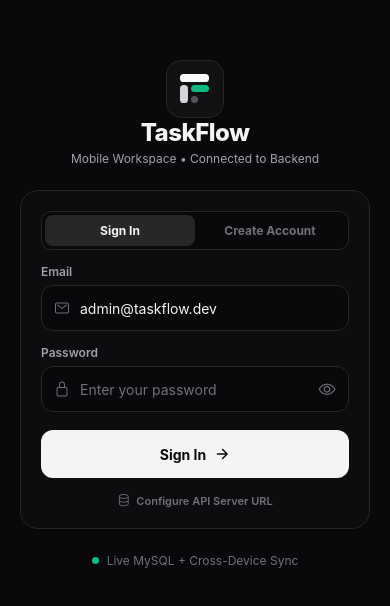
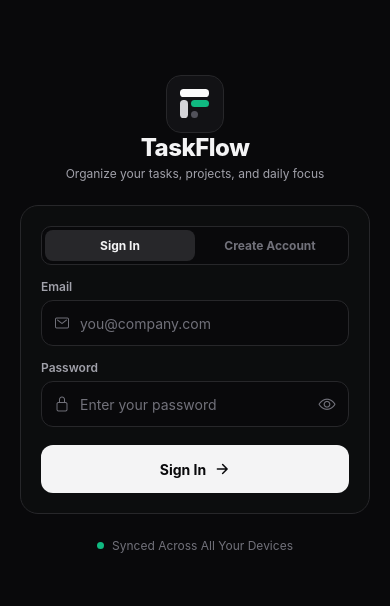
Before and after one commit to Xerman09/task-management-mobile, a React Native app: screen / in a window 390 px wide. Shown: the part 108-714 px from the top of the page. Built offline with nearby package versions, Linux system fonts and the light colour scheme.

Commit message:
chore(mobile): remove technical/developer hints from mobile UI copy

```diff
--- a/App.tsx
+++ b/App.tsx
@@ -550,7 +550,7 @@ function AppContent() {
     onOpenTools: (tab: WorkspaceToolTab) => setToolsTab(tab),
     onRefreshSync: () => {
       void loadWorkspaceData(true);
-      showToast('Synced with backend');
+      showToast('Workspace synced');
     },
     onRequestLogout: () => {
       setConfirmState({
@@ -647,7 +647,7 @@ function AppContent() {
                     style={styles.liveSyncPill}
                     onPress={() => {
                       void loadWorkspaceData(true);
-                      showToast('Synced with backend');
+                      showToast('Workspace synced');
                     }}
                   >
                     <View style={[styles.liveSyncDot, { backgroundColor: syncColor }]} />
@@ -773,7 +773,7 @@ function AppContent() {
               syncStatus={syncStatus}
               onRefreshSync={() => {
                 void loadWorkspaceData(true);
-                showToast('Synced with backend');
+                showToast('Workspace synced');
               }}
               onOpenAiImport={() => {
                 setCreateInitialMode('ai_plan');
--- a/src/components/CreateTaskModal.tsx
+++ b/src/components/CreateTaskModal.tsx
@@ -388,7 +388,7 @@ export default function CreateTaskModal({
 
             <View style={styles.field}>
               <View style={styles.fieldTop}>
-                <Text style={styles.label}>Due Date (YYYY-MM-DD)</Text>
+                <Text style={styles.label}>Due Date</Text>
                 <TouchableOpacity onPress={() => setDueDate(getTodayYMD())}>
                   <Text style={styles.aiLink}>Set Today</Text>
                 </TouchableOpacity>
--- a/src/components/TaskDetailModal.tsx
+++ b/src/components/TaskDetailModal.tsx
@@ -250,7 +250,7 @@ export default function TaskDetailModal({
                 />
 
                 <View style={styles.rowBetween}>
-                  <Text style={styles.sectionLabel}>DUE DATE (YYYY-MM-DD)</Text>
+                  <Text style={styles.sectionLabel}>DUE DATE</Text>
                   <View style={{ flexDirection: 'row', gap: 8 }}>
                     <TouchableOpacity onPress={() => setEditDueDate(getTodayYMD())}>
                       <Text style={styles.quickLink}>Today</Text>
--- a/src/screens/LoginScreen.tsx
+++ b/src/screens/LoginScreen.tsx
@@ -28,12 +28,11 @@ export default function LoginScreen({ initialServerUrl, onAuthenticated }: Login
   const styles = useMemo(() => createStyles(colors), [colors]);
   const [authMode, setAuthMode] = useState<'login' | 'register'>('login');
   const [name, setName] = useState('');
-  const [email, setEmail] = useState('admin@taskflow.dev');
+  const [email, setEmail] = useState('');
   const [password, setPassword] = useState('');
   const [showPassword, setShowPassword] = useState(false);
 
-  const [showServerConfig, setShowServerConfig] = useState(false);
-  const [serverUrl, setServerUrl] = useState(initialServerUrl || getApiBaseUrl());
+  const [serverUrl] = useState(initialServerUrl || getApiBaseUrl());
 
   const [loading, setLoading] = useState(false);
   const [error, setError] = useState<string | null>(null);
@@ -67,7 +66,7 @@ export default function LoginScreen({ initialServerUrl, onAuthenticated }: Login
       setError(
         err instanceof Error
           ? `${err.message}. Ensure XAMPP Apache is running.`
-          : 'Could not reach the backend API. Ensure XAMPP Apache is running.'
+          : 'Unable to connect. Please check your connection and try again.'
       );
     } finally {
       setLoading(false);
@@ -84,7 +83,7 @@ export default function LoginScreen({ initialServerUrl, onAuthenticated }: Login
           <View style={styles.brandBlock}>
             <TaskFlowIcon size={58} />
             <Text style={styles.brandName}>TaskFlow</Text>
-            <Text style={styles.brandSub}>Mobile Workspace • Connected to Backend</Text>
+            <Text style={styles.brandSub}>Organize your tasks, projects, and daily focus</Text>
           </View>
 
           <View style={styles.card}>
@@ -193,38 +192,11 @@ export default function LoginScreen({ initialServerUrl, onAuthenticated }: Login
                 </>
               )}
             </TouchableOpacity>
-
-            {/* Optional Server URL Override */}
-            <TouchableOpacity
-              style={styles.serverToggle}
-              onPress={() => setShowServerConfig((p) => !p)}
-            >
-              <Ionicons name="server-outline" size={13} color={colors.textMuted} />
-              <Text style={styles.serverToggleText}>
-                {showServerConfig ? 'Hide API Server URL' : 'Configure API Server URL'}
-              </Text>
-            </TouchableOpacity>
-
-            {showServerConfig && (
-              <View style={styles.field}>
-                <Text style={styles.label}>Backend API URL</Text>
-                <View style={styles.inputWrap}>
-                  <TextInput
-                    style={[styles.input, { fontSize: 12 }]}
-                    value={serverUrl}
-                    onChangeText={setServerUrl}
-                    placeholder="http://localhost/task_management/backend-php/api"
-                    placeholderTextColor={colors.textMuted}
-                    autoCapitalize="none"
-                  />
-                </View>
-              </View>
-            )}
           </View>
 
           <View style={styles.footerBadge}>
             <View style={styles.dot} />
-            <Text style={styles.footerText}>Live MySQL + Cross-Device Sync</Text>
+            <Text style={styles.footerText}>Synced Across All Your Devices</Text>
           </View>
         </ScrollView>
       </KeyboardAvoidingView>
--- a/src/screens/ProfileScreen.tsx
+++ b/src/screens/ProfileScreen.tsx
@@ -1,7 +1,6 @@
 import React, { useMemo } from 'react';
 import { ScrollView, StyleSheet, Text, TouchableOpacity, View } from 'react-native';
 import { Ionicons } from '@expo/vector-icons';
-import { getApiBaseUrl } from '../api';
 import { ThemeId, ThemePalette, THEMES } from '../theme';
 import { useTheme } from '../ThemeContext';
 import { User } from '../types';
@@ -112,7 +111,7 @@ export default function ProfileScreen({
           <View style={{ flex: 1 }}>
             <Text style={styles.menuTitle}>Cross-Device Sync</Text>
             <Text style={styles.menuSub} numberOfLines={1}>
-              {getApiBaseUrl()}
+              All devices stay up to date automatically
             </Text>
           </View>
           <View style={styles.badge}>
```
